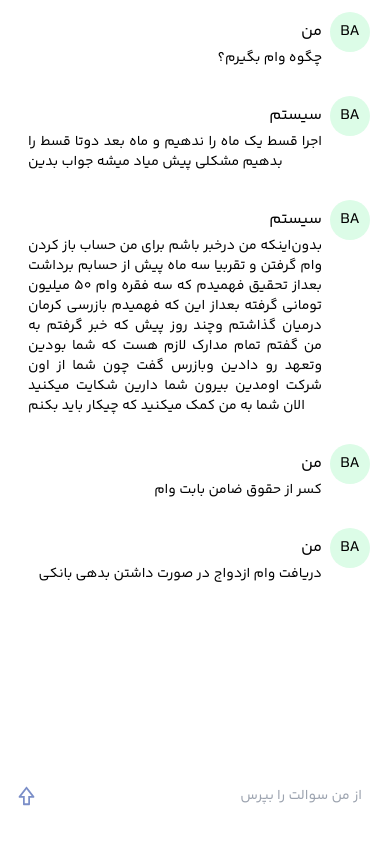
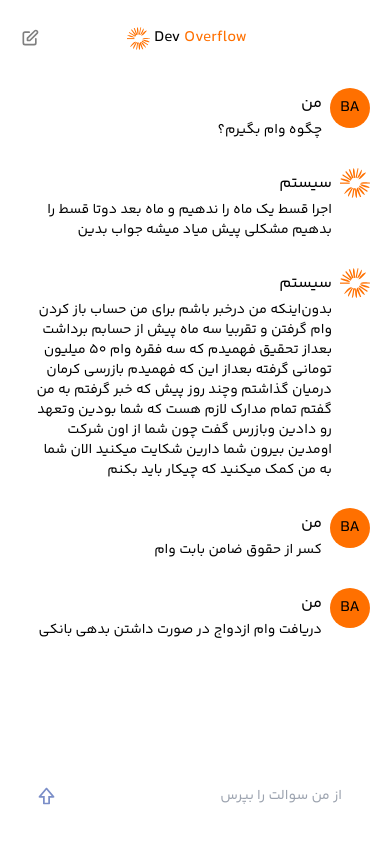
Before and after one commit to baharkeshavarz/ake-me-ai, a Next.js app: page / in a window 390 px wide. Shown: the top 844 px of the page. Built offline with nearby package versions, Linux system fonts and the light colour scheme.

Commit message:
modify the css in both dark and light mode

```diff
--- a/app/(root)/layout.tsx
+++ b/app/(root)/layout.tsx
@@ -1,5 +1,6 @@
 import React from "react";
 import LeftSidebar from "@/components/shared/LeftSidebar";
+import MobileNav from "@/components/shared/navbar/MobileNav";
 
 interface layoutProps {
   children: React.ReactNode;
@@ -7,7 +8,10 @@ interface layoutProps {
 
 const Layout = ({ children }: layoutProps) => {
   return (
-    <main className="background-light850_dark100 relative">
+    <main className="background-light800_dark400 relative">
+      <div className="flex sm:hidden">
+        <MobileNav />
+      </div>
       <div className="flex">
         <LeftSidebar />
         <section className="flex min-h-screen flex-1 flex-col px sm:px-14">
--- a/components/messages/MessageButton.tsx
+++ b/components/messages/MessageButton.tsx
@@ -6,7 +6,7 @@ import { Input } from "@/components/ui/input";
 
 const MessageButton = () => {
   return (
-    <div className="background-light850_dark100 relative flex min-h-[56px] w-full items-center justify-center gap-4 rounded-xl px-4 light-border">
+    <div className="background-light800_dark400 relative flex min-h-[56px] w-full items-center justify-center gap-4 rounded-xl px-4 light-border">
       <Image
         src="/assets/icons/upvote.svg"
         width={24}
@@ -18,7 +18,7 @@ const MessageButton = () => {
         type="text"
         placeholder="از من سوالت را بپرس"
         value=""
-        className="no-focus placeholder paragraph-regular background-light850_dark100 border-none shadow-none outline-none text-right"
+        className="no-focus placeholder paragraph-regular background-light800_dark400 border-none shadow-none outline-none text-right text-red-800"
       />
     </div>
   );
--- a/components/messages/MessageCard.tsx
+++ b/components/messages/MessageCard.tsx
@@ -1,5 +1,6 @@
 import { MessageItem } from '@/types';
 import React from 'react'
+import Logo from '../shared/Logo';
 
 interface MessageCardProps {
     item: MessageItem;
@@ -8,15 +9,18 @@ interface MessageCardProps {
 const MessageCard = ({item}: MessageCardProps) => {
   return (
     <div className="text-dark400_light900 flex justify-end px-5 py-3">
-       <div className="px-2">
-          <div className="base-semibold pt-2 text-right">{item.owner}</div>
-          <p className="text-justify py-1 text-sm">
+       <div className="flex-1 px-2">
+          <div className="base-semibold pt-1 text-right">{item.owner}</div>
+          <p className="text-sm text-right py-1">
             {item.message}
          </p>
-      </div>
-      <div className="flex-center rounded-full bg-green-100 p-5 w-3 h-3">
-          BA
-      </div>
+       </div>
+        <div>
+            {item.owner === "سیستم"
+                    ? <Logo width={30} height={30} />
+                    : <div className="flex-center rounded-full bg-primary-500 p-5 w-1 h-1">BA</div>
+            }
+        </div>
     </div>
   )
 }
--- a/components/messages/Messages.tsx
+++ b/components/messages/Messages.tsx
@@ -8,7 +8,7 @@ const Messages = () => {
         <div className="flex-1">
           <MessageList/>
         </div>
-        <div className="w-full sticky bottom-0 py-5">
+        <div className="w-full sticky bottom-0 p-5">
           <MessageButton/>
         </div>
     </div>
--- a/components/messages/NewChat.tsx
+++ b/components/messages/NewChat.tsx
@@ -1,13 +1,15 @@
+"use client";
+
 import { HiOutlinePencilAlt } from "react-icons/hi";
-import React from 'react';
+import useThemeStore from "@/store/useThemeStore";
 
 const NewChat = () => {
+  const theme = useThemeStore((state: any) => state.theme);
   return (
       <HiOutlinePencilAlt
-         color="white"
+         color={theme === "light" ? "gray" : "white"}
          size="20"
          onClick={() => {
-
          }}
        />
   )
--- /dev/null
+++ b/components/shared/navbar/MobileNav.tsx
@@ -0,0 +1,93 @@
+"use client";
+
+import React from "react";
+import {
+  Sheet,
+  SheetClose,
+  SheetContent,
+  SheetTrigger,
+} from "@/components/ui/sheet";
+import Image from "next/image";
+import Link from "next/link";
+import { usePathname } from "next/navigation";
+import NewChat from "@/components/messages/NewChat";
+
+const NavContent = () => {
+  const pathname = usePathname();
+  return (
+    <section className="flex h-full flex-col gap-6 pb-8 pt-16">
+      {pathname}
+      NavContent
+      NavContent
+      {/* {sidebarLinks.map((item) => {
+        const isActive =
+          (pathname.includes(item.route) && item.route.length > 1) ||
+          pathname === item.route;
+        return (
+          <SheetClose asChild key={item.label}>
+            <Link
+              href={item.route}
+              className={`${
+                isActive
+                  ? "primary-gradient rounded-lg text-light-900"
+                  : "text-dark300_light900"
+              } flex items-center justify-start gap-4 bg-transparent p-2`}
+            >
+              <Image
+                src={item.imgURL}
+                width={20}
+                height={20}
+                alt={item.label}
+                className={`${isActive ? "" : "invert-colors"}`}
+              />
+              <p className={`${isActive ? "base-bold" : ""}`}>{item.label}</p>
+            </Link>
+          </SheetClose>
+        );
+      })} */}
+    </section>
+  );
+};
+
+const MobileNav = () => {
+  return (
+    <div className="background-light800_dark400 flex-between p-5 w-full">
+      <NewChat/>
+      <Link href="/" className="flex items-center gap-1">
+        <Image
+          src="/assets/images/site-logo.svg"
+          width={23}
+          height={23}
+          alt="chatBot"
+        />
+        <p className="h2-bold font-spaceGrotesk text-dark-100 dark:text-light-900">
+          Dev <span className="text-primary-500">Overflow</span>
+        </p>
+      </Link>
+
+      <Sheet>
+        <SheetTrigger asChild>
+          <Image
+            src="/assets/icons/hamburger.svg"
+            width={36}
+            height={36}
+            alt="Manu"
+            className="invert-colors sm:hidden"
+          />
+        </SheetTrigger>
+        <SheetContent
+          side="right"
+          className="background-light900_dark200 border-none"
+        >
+          <div>
+            <SheetClose asChild>
+              <NavContent />
+            </SheetClose>
+          </div>
+        </SheetContent>
+      </Sheet>
+    </div>
+  );
+};
+
+export default MobileNav;
--- a/components/shared/navbar/Navbar.tsx
+++ b/components/shared/navbar/Navbar.tsx
@@ -8,7 +8,7 @@ import NewChat from "@/components/messages/NewChat";
 
 const Navbar = () => {
   return (
-    <nav className="flex w-full flex-between z-50 shadow-light-300 dark:shadow-none px-5">
+    <nav className="bg-dark-450 flex w-full flex-between z-50 shadow-light-300 dark:shadow-none px-5">
       <Link href="/" className="flex items-center gap-1">
         <Logo
           width={23}
--- a/constants/index.ts
+++ b/constants/index.ts
@@ -17,7 +17,6 @@ export const themesList = [
     icon: "/assets/icons/moon.svg",
   }
 ];
-
 
 
 export const messageList: MessageItem[] = [
--- a/styles/theme.css
+++ b/styles/theme.css
@@ -36,7 +36,7 @@
   }
 
   .text-dark500_light500 {
-    @apply text-dark-500 dark:text-light-500;
+    @apply text-dark-500 dark:text-light-500 !important;
   }
 
   .text-dark300_light900 {
@@ -64,7 +64,7 @@
   }
 
  .light-border {
-    @apply border border-dark-300 dark:border-dark-400 !important;
+    @apply border border-dark-300 dark:border-light-700 !important;
   }
 
   .h1-bold {
--- a/tailwind.config.ts
+++ b/tailwind.config.ts
@@ -26,6 +26,7 @@ const config: Config = {
           200: "#0F1117",
           300: "#151821",
           400: "#212734",
+          450: "#18181c",
           500: "#101012",
         },
         light: {
```
Also changed, not shown: public/assets/icons/hamburger.svg (added).
